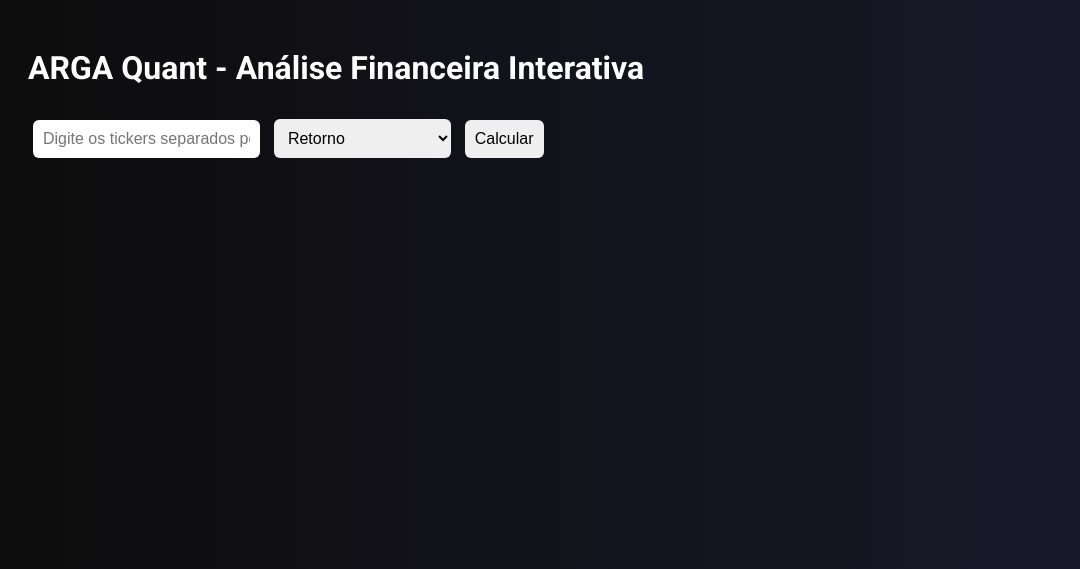
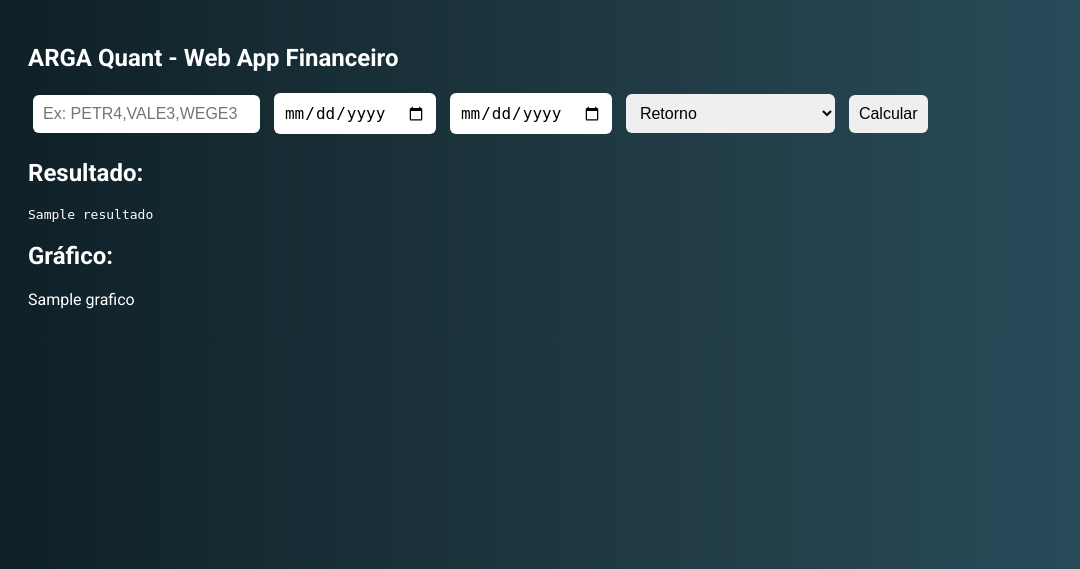
Before and after one commit to alanrichard77/stockquantarga, a Flask app: template templates/index.html in a window 1280 px wide. Shown: the top 569 px of the page, without its empty margins (0-1080 px from the left). Run offline with Flask 3, Linux system fonts and the light colour scheme; the template is opened without the code that fills it: most values are stand-ins (such as "Sample title", 1, 10 or a date in 2020); some libraries are stand-ins or nearby versions.

Commit message:
Add files via upload

```diff
--- a/app.py
+++ b/app.py
@@ -1,105 +1,104 @@
 
 import yfinance as yf
+import pandas as pd
 import numpy as np
-import pandas as pd
-from flask import Flask, render_template, request, jsonify
+from flask import Flask, render_template, request
 import plotly.graph_objs as go
 import plotly.io as pio
 
 app = Flask(__name__)
 
-def get_data(tickers):
-    df = pd.DataFrame()
-    for ticker in tickers:
-        symbol = ticker if ticker.endswith('.SA') or ticker == '^BVSP' else ticker + '.SA'
-        data = yf.download(symbol, start='2022-01-01')['Close']
-        df[ticker] = data
-    df.dropna(inplace=True)
-    return df
+def baixar_dados(tickers, inicio, fim):
+    df = yf.download(tickers, start=inicio, end=fim)['Close']
+    if isinstance(df, pd.Series):
+        df = df.to_frame()
+    return df.dropna()
 
-@app.route('/')
+@app.route('/', methods=['GET', 'POST'])
 def index():
-    return render_template('index.html')
+    resultado = None
+    grafico_json = None
+    if request.method == 'POST':
+        tickers = request.form['tickers'].upper().replace(" ", "").split(',')
+        inicio = request.form['inicio']
+        fim = request.form['fim']
+        tipo = request.form['tipo']
+        df = baixar_dados(tickers + ['^BVSP'], inicio, fim)
+        df.columns = [t.replace('.SA', '') if '.SA' in t else t for t in df.columns]
+        df.dropna(inplace=True)
 
-@app.route('/calcular', methods=['POST'])
-def calcular():
-    data = request.json
-    tickers = data.get('tickers', [])
-    metodo = data.get('metodo', 'retorno')
+        if tipo == 'retorno':
+            retorno_simples = ((df.iloc[-1] / df.iloc[0]) - 1) * 100
+            retorno_log = np.log(df / df.shift(1)).mean() * 252 * 100
+            resultado = {
+                "Retorno Simples (%)": retorno_simples.round(2).to_dict(),
+                "Retorno Log (%)": retorno_log.round(2).to_dict()
+            }
+            fig = go.Figure()
+            for col in df.columns:
+                fig.add_trace(go.Scatter(x=df.index, y=df[col], name=col))
+            fig.update_layout(title="Histórico de Preços", template="plotly_dark")
+            grafico_json = pio.to_html(fig, full_html=False)
 
-    df = get_data(tickers)
-    output = {}
-    graph_json = ""
+        elif tipo == 'risco':
+            retorno = df.pct_change().dropna()
+            vol_anual = retorno.std() * np.sqrt(252) * 100
+            cov = retorno.cov()
+            corr = retorno.corr()
+            resultado = {
+                "Volatilidade (%)": vol_anual.round(2).to_dict(),
+                "Covariância": cov.to_dict(),
+                "Correlação": corr.to_dict()
+            }
+            fig = go.Figure(data=[go.Bar(x=vol_anual.index, y=vol_anual.values)])
+            fig.update_layout(title="Volatilidade Anualizada (%)", template="plotly_dark")
+            grafico_json = pio.to_html(fig, full_html=False)
 
-    if metodo == 'retorno':
-        retorno = ((df.iloc[-1] / df.iloc[0]) - 1) * 100
-        output = retorno.round(2).to_dict()
-        fig = go.Figure()
-        for ticker in df.columns:
-            fig.add_trace(go.Scatter(x=df.index, y=df[ticker], name=ticker))
-        fig.update_layout(title="Histórico de Preços", template="plotly_dark")
-        graph_json = pio.to_json(fig)
+        elif tipo == 'comparativo':
+            ativo = tickers[0]
+            df['DIF'] = df[ativo].pct_change() - df['^BVSP'].pct_change()
+            resultado = {"Média Diferença %": round(df['DIF'].mean() * 100, 2)}
+            fig = go.Figure()
+            fig.add_trace(go.Scatter(x=df.index, y=df['DIF'] * 100, name='Diferença %'))
+            fig.update_layout(title=f'Diferença Diária %: {ativo} x IBOV', template="plotly_dark")
+            grafico_json = pio.to_html(fig, full_html=False)
 
-    elif metodo == 'risco':
-        retorno = df.pct_change().dropna()
-        risco = retorno.std() * np.sqrt(252) * 100
-        output = risco.round(2).to_dict()
-        fig = go.Figure(data=[go.Bar(x=risco.index, y=risco.values)])
-        fig.update_layout(title="Volatilidade Anualizada (%)", template="plotly_dark")
-        graph_json = pio.to_json(fig)
+        elif tipo == 'capm':
+            retorno = np.log(df / df.shift(1)).dropna()
+            rf = 0.1375  # taxa livre de risco (13.75%)
+            rm = retorno['^BVSP'].mean() * 252
+            capms = {}
+            for ticker in tickers:
+                if ticker == '^BVSP': continue
+                beta = retorno[ticker].cov(retorno['^BVSP']) / retorno['^BVSP'].var()
+                capm = rf + beta * (rm - rf)
+                capms[ticker] = round(capm * 100, 2)
+            resultado = {"CAPM (%)": capms}
+            fig = go.Figure(data=[go.Bar(x=list(capms.keys()), y=list(capms.values()))])
+            fig.update_layout(title="Retorno Esperado pelo CAPM (%)", template="plotly_dark")
+            grafico_json = pio.to_html(fig, full_html=False)
 
-    elif metodo == 'comparativo':
-        if 'IBOV' not in df.columns:
-            df['IBOV'] = get_data(['^BVSP'])['^BVSP']
-        variacao = ((df[tickers[0]] - df[tickers[0]].shift(1)) / df[tickers[0]].shift(1)) * 100
-        variacao_ibov = ((df['IBOV'] - df['IBOV'].shift(1)) / df['IBOV'].shift(1)) * 100
-        diff = variacao - variacao_ibov
-        df['Diferença %'] = diff
-        output = {"diferença média": round(diff.mean(), 2)}
-        fig = go.Figure()
-        fig.add_trace(go.Scatter(x=df.index, y=df['Diferença %'], name="Diferença Ativo x IBOV"))
-        fig.update_layout(title="Diferença percentual diária vs IBOV", template="plotly_dark")
-        graph_json = pio.to_json(fig)
+        elif tipo == 'otimizacao':
+            retorno = np.log(df / df.shift(1)).dropna()
+            num_assets = len(tickers)
+            pesos = np.random.random(num_assets)
+            pesos /= pesos.sum()
+            mean_returns = retorno[tickers].mean() * 252
+            cov_matrix = retorno[tickers].cov() * 252
+            retorno_esperado = np.dot(pesos, mean_returns)
+            volatilidade = np.sqrt(np.dot(pesos.T, np.dot(cov_matrix, pesos)))
+            sharpe = (retorno_esperado - 0.1375) / volatilidade
+            resultado = {
+                "Retorno Esperado (%)": round(retorno_esperado * 100, 2),
+                "Volatilidade (%)": round(volatilidade * 100, 2),
+                "Sharpe Ratio": round(sharpe, 2),
+                "Pesos (%)": dict(zip(tickers, (pesos * 100).round(2)))
+            }
+            fig = go.Figure(data=[go.Pie(labels=tickers, values=pesos, hole=.3)])
+            fig.update_layout(title="Alocação Otimizada (simulada)", template="plotly_dark")
+            grafico_json = pio.to_html(fig, full_html=False)
 
-    elif metodo == 'capm':
-        df['IBOV'] = get_data(['^BVSP'])['^BVSP']
-        df.dropna(inplace=True)
-        retorno = np.log(df / df.shift(1)).dropna()
-        betas = {}
-        rf = 0.1375  # taxa selic exemplo
-        rm = retorno['IBOV'].mean() * 252
-        for ticker in tickers:
-            if ticker == 'IBOV': continue
-            cov = np.cov(retorno[ticker], retorno['IBOV'])[0][1]
-            var = np.var(retorno['IBOV'])
-            beta = cov / var
-            capm = rf + beta * (rm - rf)
-            betas[ticker] = round(capm * 100, 2)
-        output = betas
-        fig = go.Figure(data=[go.Bar(x=list(betas.keys()), y=list(betas.values()))])
-        fig.update_layout(title="Retorno Esperado pelo CAPM (%)", template="plotly_dark")
-        graph_json = pio.to_json(fig)
-
-    elif metodo == 'otimizacao':
-        df.dropna(inplace=True)
-        retornos = np.log(df / df.shift(1)).dropna()
-        n = len(df.columns)
-        pesos = np.random.random(n)
-        pesos /= pesos.sum()
-        cov = retornos.cov() * 252
-        retorno_esperado = np.sum(retornos.mean() * pesos) * 252
-        volatilidade = np.sqrt(np.dot(pesos.T, np.dot(cov, pesos)))
-        sharpe = (retorno_esperado - 0.1375) / volatilidade
-        output = {
-            "Retorno Esperado (%)": round(retorno_esperado * 100, 2),
-            "Volatilidade (%)": round(volatilidade * 100, 2),
-            "Sharpe Ratio": round(sharpe, 2)
-        }
-        fig = go.Figure(data=[go.Pie(labels=df.columns, values=pesos, hole=.3)])
-        fig.update_layout(title="Alocação Ótima Simulada", template="plotly_dark")
-        graph_json = pio.to_json(fig)
-
-    return jsonify({'dados': output, 'grafico': graph_json})
+    return render_template("index.html", resultado=resultado, grafico=grafico_json)
 
 if __name__ == '__main__':
     app.run(debug=True)
--- a/requirements.txt
+++ b/requirements.txt
@@ -4,3 +4,4 @@ yfinance
 pandas
 numpy
 plotly
+gunicorn
--- a/templates/index.html
+++ b/templates/index.html
@@ -3,55 +3,53 @@
 <html>
 <head>
     <title>ARGA Quant</title>
-    <link href="https://fonts.googleapis.com/css2?family=Roboto:wght@300;700&display=swap" rel="stylesheet">
+    <link href="https://fonts.googleapis.com/css2?family=Roboto:wght@400;700&display=swap" rel="stylesheet">
     <style>
         body {
-            background: linear-gradient(to right, #0d0d0d, #1a1a2e);
-            color: white;
+            background: linear-gradient(to right, #0f2027, #203a43, #2c5364);
             font-family: 'Roboto', sans-serif;
+            color: #fff;
             padding: 20px;
         }
         input, select, button {
             padding: 10px;
-            margin: 10px 5px;
+            margin: 5px;
             border-radius: 6px;
             border: none;
             font-size: 16px;
         }
-        .result {
+        .result, .graph {
             margin-top: 20px;
         }
+        h1 { font-size: 24px; }
     </style>
 </head>
 <body>
-    <h1>ARGA Quant - Análise Financeira Interativa</h1>
-    <input type="text" id="tickers" placeholder="Digite os tickers separados por vírgula">
-    <select id="metodo">
-        <option value="retorno">Retorno</option>
-        <option value="risco">Risco (Volatilidade)</option>
-    </select>
-    <button onclick="calcular()">Calcular</button>
+    <h1>ARGA Quant - Web App Financeiro</h1>
+    <form method="post">
+        <input type="text" name="tickers" placeholder="Ex: PETR4,VALE3,WEGE3" required>
+        <input type="date" name="inicio" required>
+        <input type="date" name="fim" required>
+        <select name="tipo">
+            <option value="retorno">Retorno</option>
+            <option value="risco">Risco</option>
+            <option value="comparativo">Comparativo com IBOV</option>
+        </select>
+        <button type="submit">Calcular</button>
+    </form>
+
+    {% if resultado %}
     <div class="result">
-        <pre id="output"></pre>
-        <div id="grafico"></div>
+        <h2>Resultado:</h2>
+        <pre>{{ resultado }}</pre>
     </div>
-    <script src="https://cdn.plot.ly/plotly-latest.min.js"></script>
-    <script>
-        function calcular() {
-            const tickers = document.getElementById('tickers').value.split(',').map(x => x.trim());
-            const metodo = document.getElementById('metodo').value;
-            fetch('/calcular', {
-                method: 'POST',
-                headers: {'Content-Type': 'application/json'},
-                body: JSON.stringify({tickers, metodo})
-            })
-            .then(res => res.json())
-            .then(data => {
-                document.getElementById('output').textContent = JSON.stringify(data.dados, null, 2);
-                const graph = JSON.parse(data.grafico);
-                Plotly.newPlot('grafico', graph.data, graph.layout);
-            });
-        }
-    </script>
+    {% endif %}
+
+    {% if grafico %}
+    <div class="graph">
+        <h2>Gráfico:</h2>
+        {{ grafico|safe }}
+    </div>
+    {% endif %}
 </body>
 </html>
```
